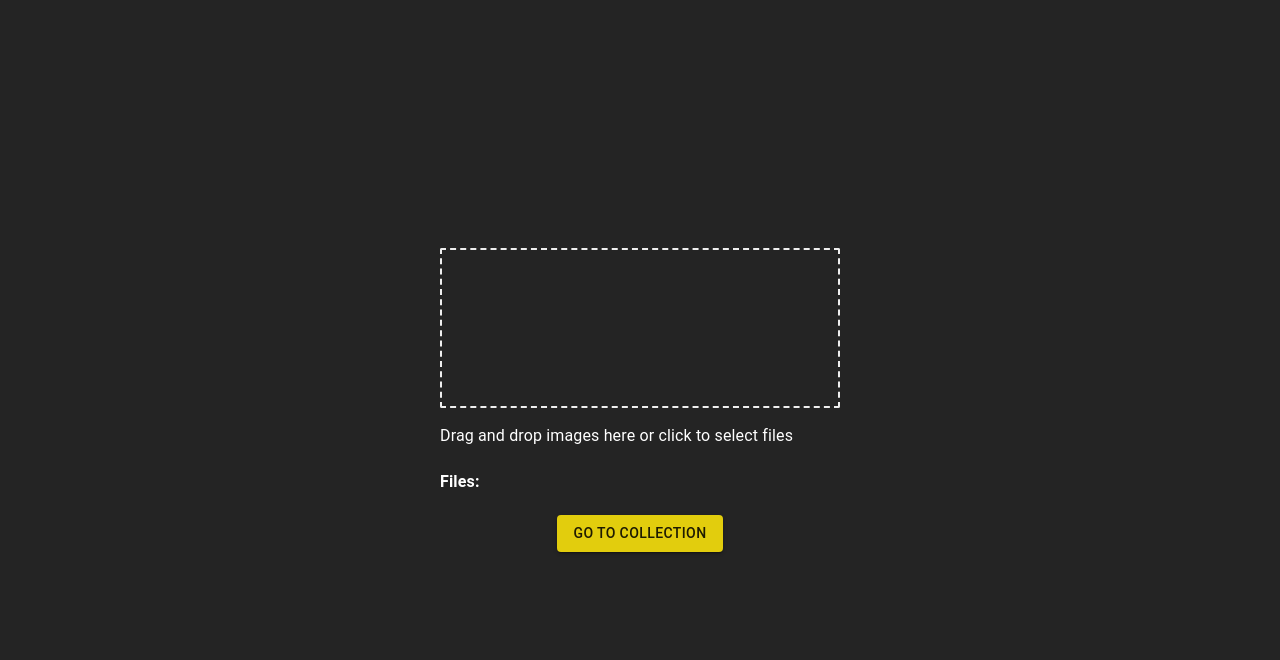
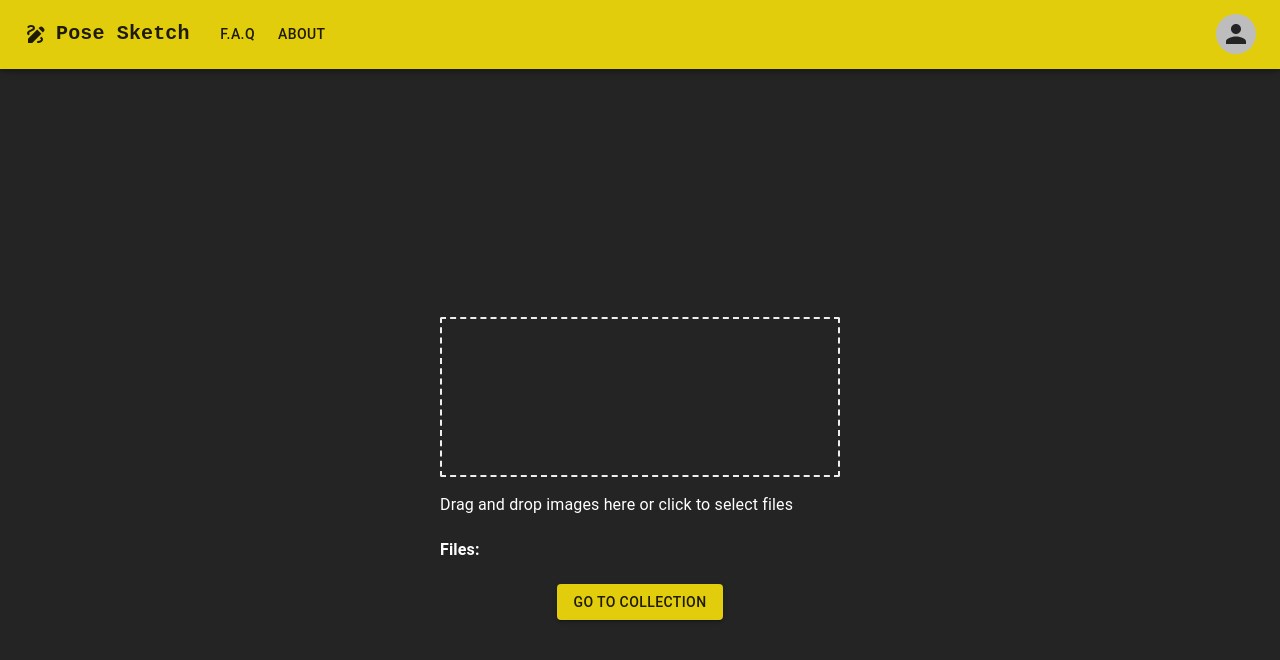
Before and after one commit to Andrefe91/project_poseSketch, a React app: page / in a window 1280 px wide. Shown: the top 660 px of the page. Built offline with nearby package versions, Linux system fonts and the light colour scheme; the HTML template or start-up script is replaced by a standard one.

Commit message:
AppBar to homepage

```diff
--- /dev/null
+++ b/src/Components/AppBar/AppBar.jsx
@@ -0,0 +1,163 @@
+import * as React from "react";
+import AppBar from "@mui/material/AppBar";
+import Box from "@mui/material/Box";
+import Toolbar from "@mui/material/Toolbar";
+import IconButton from "@mui/material/IconButton";
+import Typography from "@mui/material/Typography";
+import Menu from "@mui/material/Menu";
+import MenuIcon from "@mui/icons-material/Menu";
+import Container from "@mui/material/Container";
+import Avatar from "@mui/material/Avatar";
+import Button from "@mui/material/Button";
+import Tooltip from "@mui/material/Tooltip";
+import MenuItem from "@mui/material/MenuItem";
+import DrawIcon from "@mui/icons-material/Draw";
+
+const pages = ["F.A.Q", "About"];
+const settings = ["Profile", "Account", "Dashboard", "Logout"];
+
+function ResponsiveAppBar() {
+	const [anchorElNav, setAnchorElNav] = React.useState(null);
+	const [anchorElUser, setAnchorElUser] = React.useState(null);
+
+	const handleOpenNavMenu = (event) => {
+		setAnchorElNav(event.currentTarget);
+	};
+	const handleOpenUserMenu = (event) => {
+		setAnchorElUser(event.currentTarget);
+	};
+
+	const handleCloseNavMenu = () => {
+		setAnchorElNav(null);
+	};
+
+	const handleCloseUserMenu = () => {
+		setAnchorElUser(null);
+	};
+
+	return (
+		<AppBar position="sticky">
+			<Container maxWidth="xl">
+				<Toolbar disableGutters>
+					<DrawIcon sx={{ display: { xs: "none", md: "flex" }, mr: 1 }} />
+					<Typography
+						variant="h6"
+						noWrap
+						component="a"
+						href="#app-bar-with-responsive-menu"
+						sx={{
+							mr: 2,
+							display: { xs: "none", md: "flex" },
+							fontFamily: "monospace",
+							fontWeight: 700,
+							color: "inherit",
+							textDecoration: "none",
+						}}
+					>
+						Pose Sketch
+					</Typography>
+
+					<Box sx={{ flexGrow: 1, display: { xs: "flex", md: "none" } }}>
+						<IconButton
+							size="large"
+							aria-label="account of current user"
+							aria-controls="menu-appbar"
+							aria-haspopup="true"
+							onClick={handleOpenNavMenu}
+							color="inherit"
+						>
+							<MenuIcon />
+						</IconButton>
+						<Menu
+							id="menu-appbar"
+							anchorEl={anchorElNav}
+							anchorOrigin={{
+								vertical: "bottom",
+								horizontal: "left",
+							}}
+							keepMounted
+							transformOrigin={{
+								vertical: "top",
+								horizontal: "left",
+							}}
+							open={Boolean(anchorElNav)}
+							onClose={handleCloseNavMenu}
+							sx={{ display: { xs: "block", md: "none" } }}
+						>
+							{pages.map((page) => (
+								<MenuItem key={page} onClick={handleCloseNavMenu}>
+									<Typography sx={{ textAlign: "center" }}>{page}</Typography>
+								</MenuItem>
+							))}
+						</Menu>
+					</Box>
+
+					<DrawIcon sx={{ display: { xs: "flex", md: "none" }, mr: 1 }} />
+
+					<Typography
+						variant="h5"
+						noWrap
+						component="a"
+						href="#app-bar-with-responsive-menu"
+						sx={{
+							mr: 2,
+							display: { xs: "flex", md: "none" },
+							flexGrow: 1,
+							fontFamily: "monospace",
+							fontWeight: 700,
+							color: "inherit",
+							textDecoration: "none",
+						}}
+					>
+						Pose Sketch
+					</Typography>
+
+					<Box sx={{ flexGrow: 1, display: { xs: "none", md: "flex" } }}>
+						{pages.map((page) => (
+							<Button
+								key={page}
+								onClick={handleCloseNavMenu}
+								sx={{ my: 2, color: "inherit", display: "block" }}
+							>
+								{page}
+							</Button>
+						))}
+					</Box>
+					<Box sx={{ flexGrow: 0 }}>
+						<Tooltip title="Open settings">
+							<IconButton onClick={handleOpenUserMenu} sx={{ p: 0 }}>
+                                {/* To load from Gravatar */}
+								<Avatar alt="" src="" />
+							</IconButton>
+						</Tooltip>
+						<Menu
+							sx={{ mt: "45px" }}
+							id="menu-appbar"
+							anchorEl={anchorElUser}
+							anchorOrigin={{
+								vertical: "top",
+								horizontal: "right",
+							}}
+							keepMounted
+							transformOrigin={{
+								vertical: "top",
+								horizontal: "right",
+							}}
+							open={Boolean(anchorElUser)}
+							onClose={handleCloseUserMenu}
+						>
+							{settings.map((setting) => (
+								<MenuItem key={setting} onClick={handleCloseUserMenu}>
+									<Typography sx={{ textAlign: "center" }}>
+										{setting}
+									</Typography>
+								</MenuItem>
+							))}
+						</Menu>
+					</Box>
+				</Toolbar>
+			</Container>
+		</AppBar>
+	);
+}
+export default ResponsiveAppBar;
--- a/src/Components/Collection/Collection.jsx
+++ b/src/Components/Collection/Collection.jsx
@@ -27,17 +27,19 @@
     ))
 
     return (
-        <>
-            <Button >
-                <Link to={"/"} className="main-links">
-                    <ArrowBackIcon /> Go Back
-                </Link>
-            </Button>
+        <div className="page-container">
+            <div>
+                <Button startIcon={<ArrowBackIcon />}>
+                    <Link to={"/"} className="main-links">
+                        Go Back
+                    </Link>
+                </Button>
 
-            <div className="collection-container">
-                {imageGrid}
+                <div className="collection-container">
+                    {imageGrid}
+                </div>
             </div>
-        </>
+        </div>
     )
 }
 
--- a/src/Components/Collection/collection.css
+++ b/src/Components/Collection/collection.css
@@ -9,3 +9,7 @@
     display: flex;
     align-content: center;
 }
+
+.page-container {
+    display: flex;
+}
--- a/src/Components/HomePage/HomePage.jsx
+++ b/src/Components/HomePage/HomePage.jsx
@@ -4,16 +4,20 @@
 //Components
 import DropZone from "../DropZone/DropZone";
 import { Link } from "react-router-dom";
+import ResponsiveAppBar from "../AppBar/AppBar";
 //Css
-import "./homepage.css"
+import "./homepage.css";
 
-export default function HomePage () {
+export default function HomePage() {
 	return (
+		<>
+			<ResponsiveAppBar />
 			<div className="container">
 				<DropZone />
 				<Button variant="contained">
 					<Link to={`collection`}>Go to collection</Link>
 				</Button>
 			</div>
-    )
+		</>
+	);
 }
```
Lines whose indentation alone changed are shown as unchanged.
